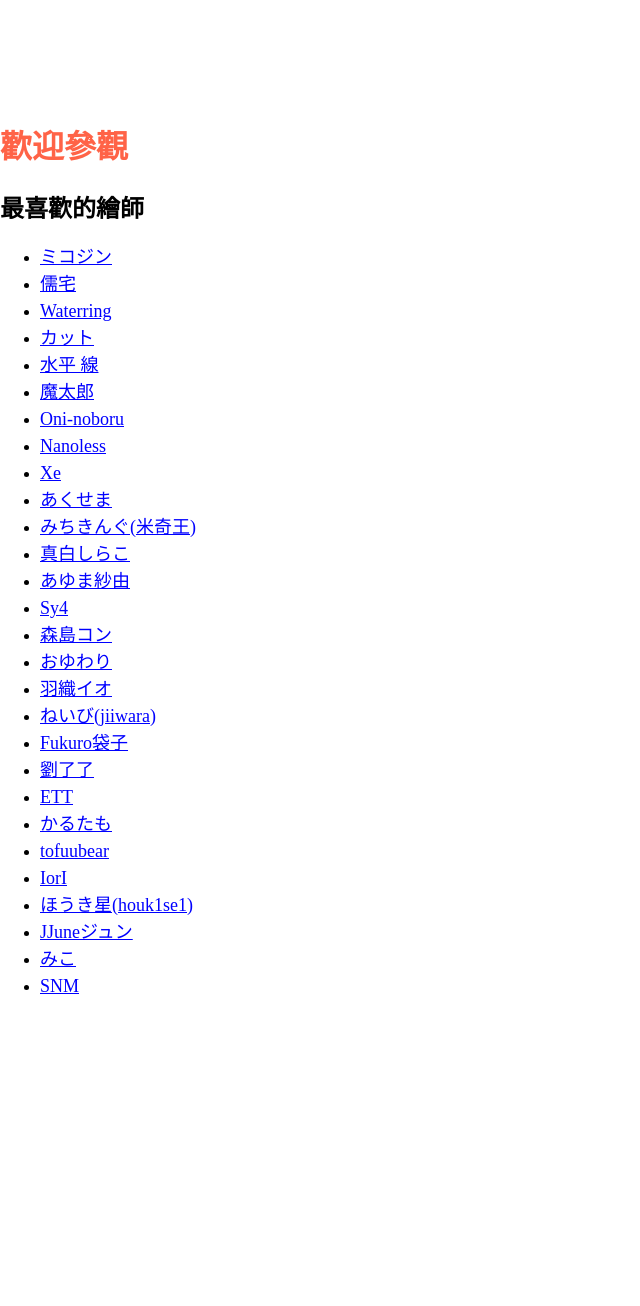
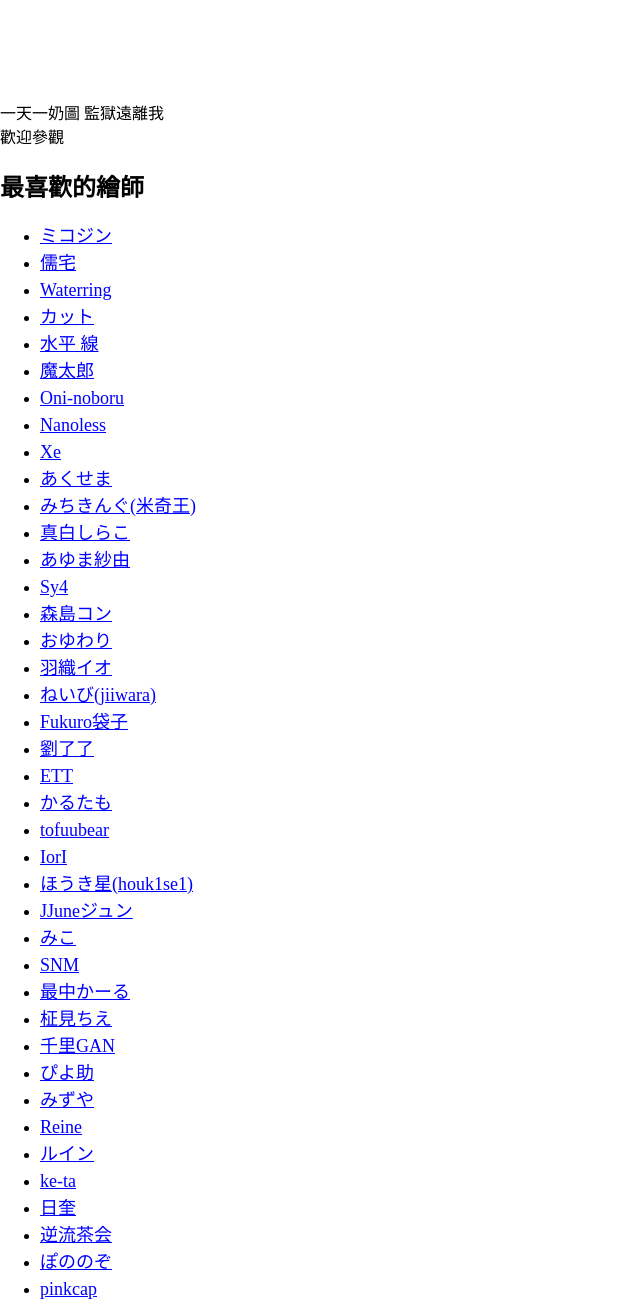
Before and after one commit to doudounaban/doudounaban.github.io, a plain HTML site: page index.html in a window 1280 px wide. Shown: the part 700-2006 px from the top of the page, without its empty margins (0-640 px from the left). Before the commit the page ends 1716 px from the top, so only its background shows below. Drawn offline with Linux system fonts and the light colour scheme.

Commit message:
Add files via upload

```diff
--- a/index.html
+++ b/index.html
@@ -15,6 +15,7 @@
     </script>
 </head>
 <body>
+
     <div class="all"></div>
     <div class="top">
         <div class="top-left">
@@ -35,7 +36,7 @@
             <div>
                 <div>
                     <div class="maininterview">
-                        <a target="_blank" href="https://www.pixiv.net/artworks/93708346">
+                        <!-- <a target="_blank" href="https://www.pixiv.net/artworks/93708346"> -->
                             <div class="mainbackcolor">
                                 <div class="mainimgset">
                                     <svg xmlns="http://www.w3.org/2000/svg" viewBox="0 0 1620 580" class="mainsvg"></svg>
@@ -52,7 +53,9 @@
     </div>
 
     <div>
-        <h1>歡迎參觀</h1>
+        <div class="blinkword">一天一奶圖  監獄遠離我</div>
+        <div class="welcome">歡迎參觀</div>
+        <div class="mainword">
 
             <h2>最喜歡的繪師</h2>
             <ul>
@@ -84,7 +87,21 @@
                 <li><a target="_blank" href="https://www.pixiv.net/users/26621425">JJuneジュン</a></li>
                 <li><a target="_blank" href="https://www.pixiv.net/users/4837211">みこ</a></li>
                 <li><a target="_blank" href="https://www.pixiv.net/users/706199">SNM</a></li>
+                <li><a target="_blank" href="https://www.pixiv.net/users/14970603">最中かーる</a></li>
+                <li><a target="_blank" href="https://www.pixiv.net/users/529858">柾見ちえ</a></li>
+                <li><a target="_blank" href="https://www.pixiv.net/users/1294530">千里GAN</a></li>
+                <li><a target="_blank" href="https://www.pixiv.net/users/77805233">ぴよ助</a></li>
+                <li><a target="_blank" href="https://www.pixiv.net/users/159206">みずや</a></li>
+                <li><a target="_blank" href="https://www.pixiv.net/users/57824462">Reine</a></li>
+                <li><a target="_blank" href="https://www.pixiv.net/users/75265154">ルイン</a></li>
+                <li><a target="_blank" href="https://www.pixiv.net/users/3104565">ke-ta</a></li>
+                <li><a target="_blank" href="https://www.pixiv.net/users/903864">日奎</a></li>
+                <li><a target="_blank" href="https://www.pixiv.net/users/50258193">逆流茶会</a></li>
+                <li><a target="_blank" href="https://www.pixiv.net/users/2284087">ぽののぞ</a></li>
+                <li><a target="_blank" href="https://www.pixiv.net/users/74749248">pinkcap</a></li>
             </ul>
+        </div>
+
 
 
 
```
Lines whose indentation alone changed are shown as unchanged.
